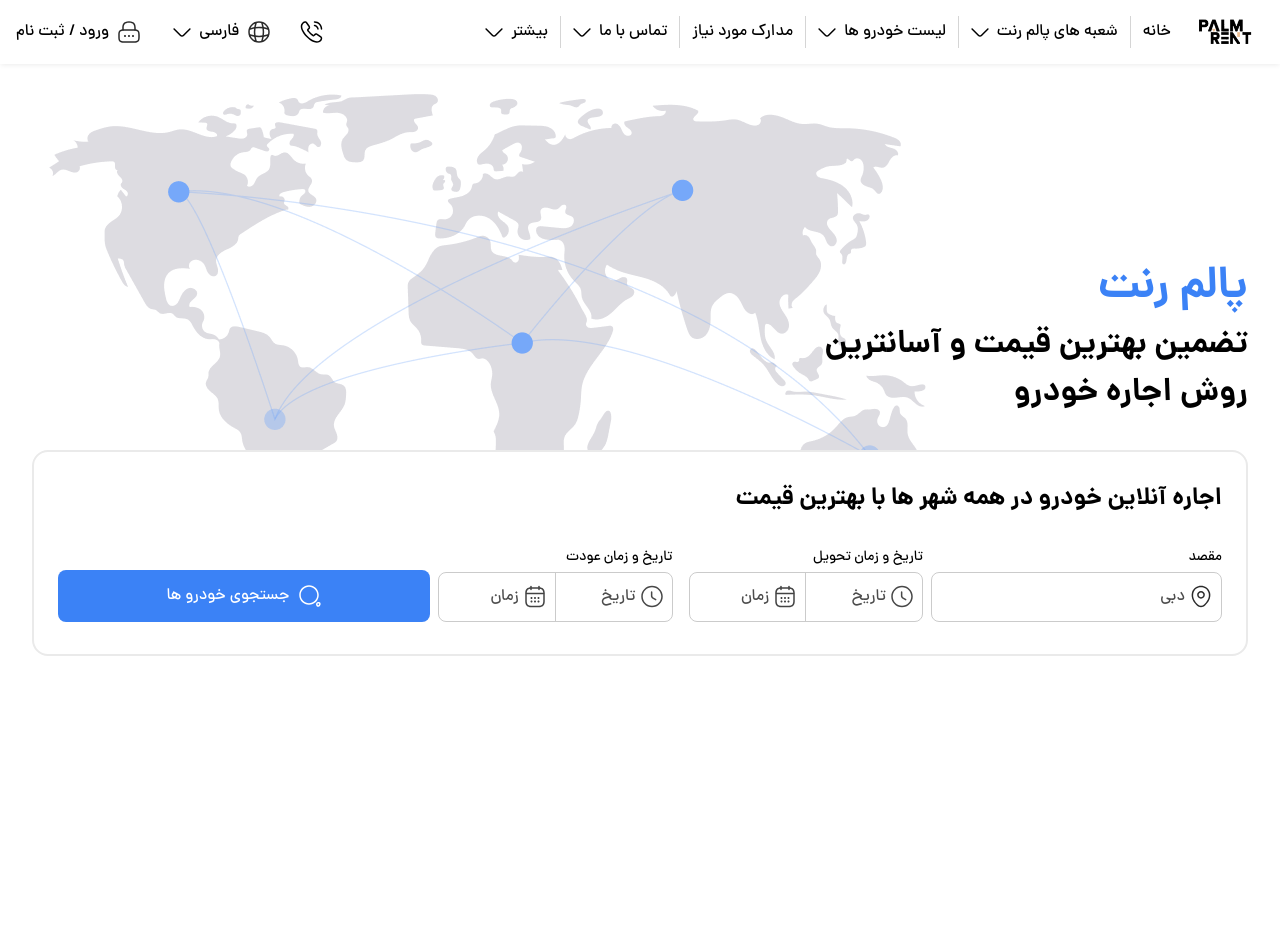
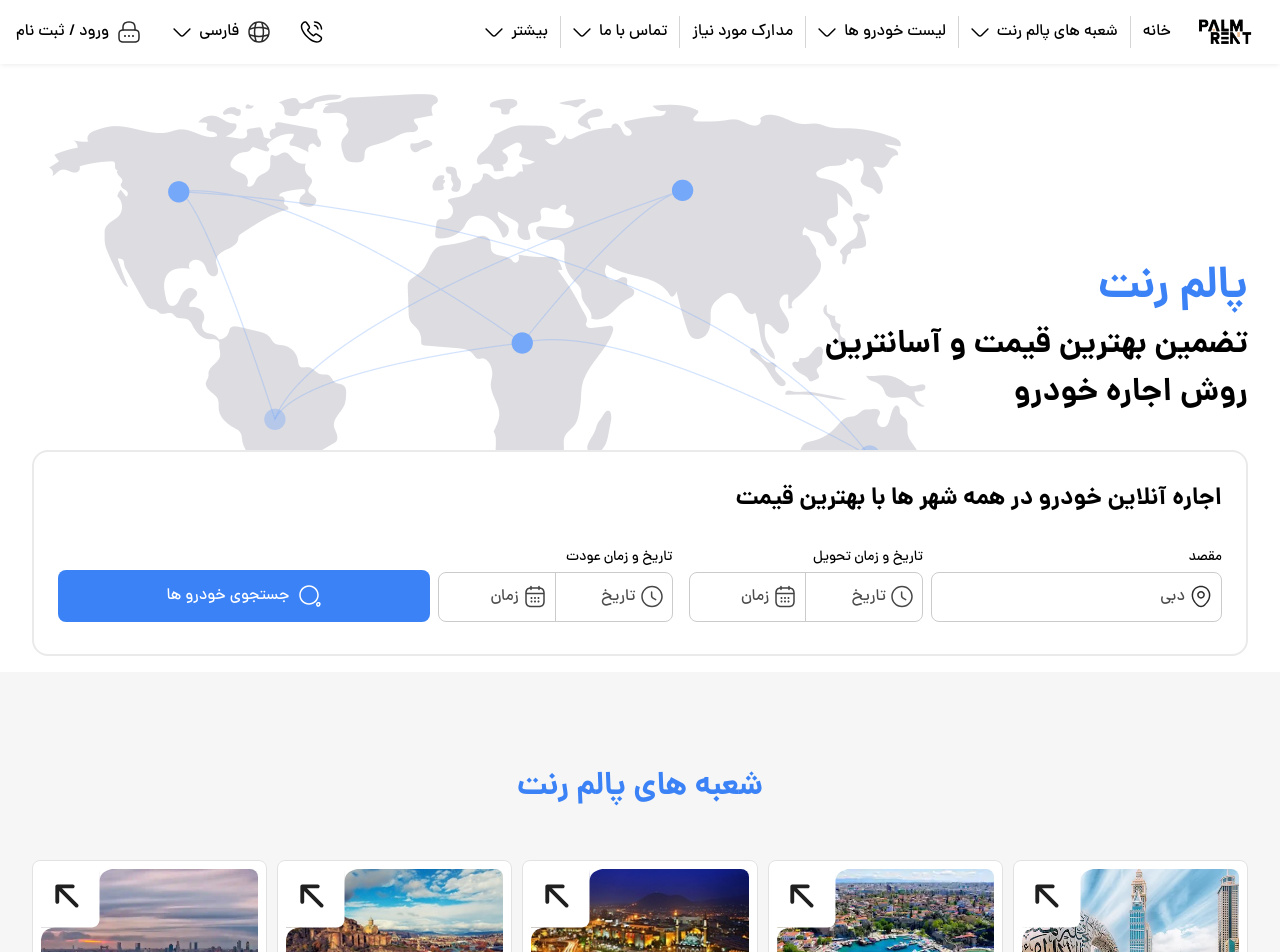
Before and after one commit to mohsenpasha/palm-rent, a Next.js app: page / in a window 1280 px wide. Shown: the top 952 px of the page. Before the commit the page ends 800 px from the top, so only its background shows below. Built offline with nearby package versions, Linux system fonts and the light colour scheme.

Commit message:
branch section added to this page

```diff
--- a/src/app/page.js
+++ b/src/app/page.js
@@ -1,3 +1,4 @@
+import BranchSection from "./components/BranchSection";
 import Header from "./components/Header";
 import LandingFirstView from "./components/LandingFirstView";
 
@@ -6,6 +7,7 @@
     <>
       <Header />
       <LandingFirstView/>
+      <BranchSection/>
     </>
   );
 }
```
